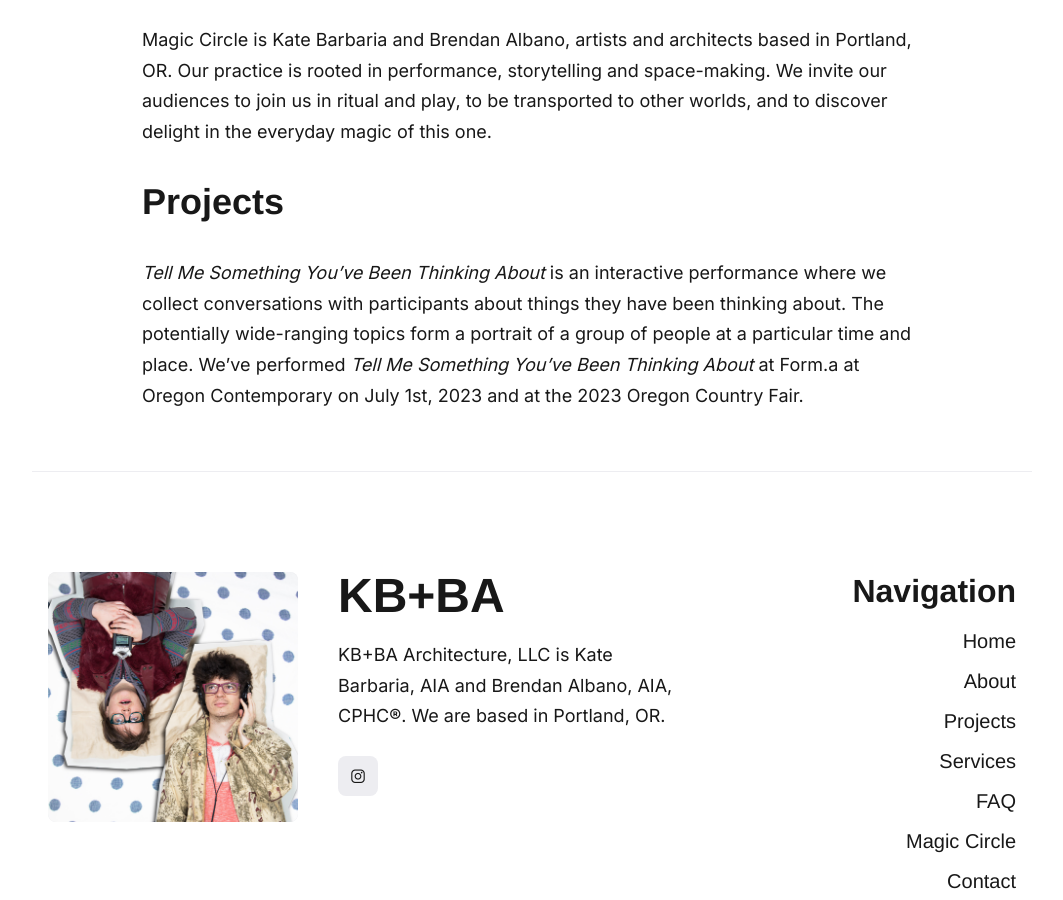
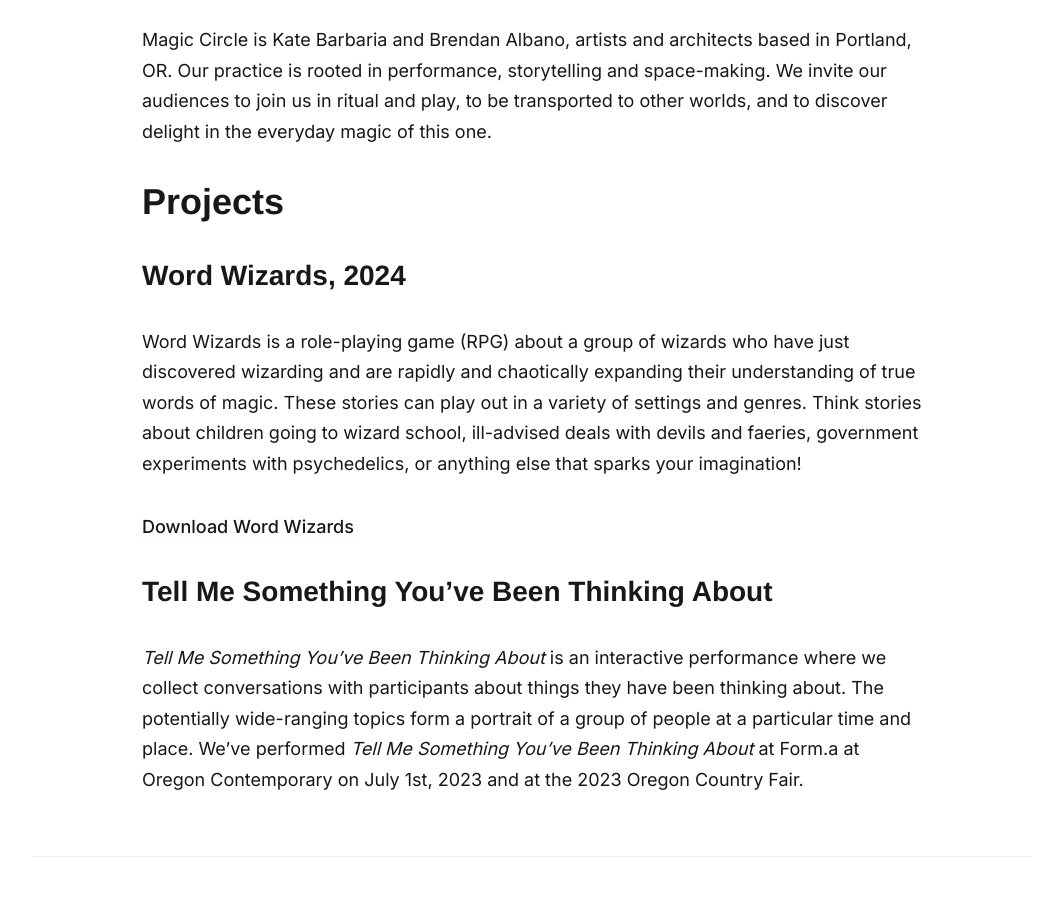
Before and after one commit to balbano/kb-ba.com, a Jekyll site: the page built from _pages/magic-circle.md, in a window 1280 px wide and 900 px high, scrolled down 883 px. Shown: the whole window, without its empty margins (108-1171 px from the left). Built offline with Jekyll 4.4.1, drawn with Linux system fonts in a browser that asks for light colours; nearby versions of some CDN libraries; some web fonts are replaced.

Commit message:
Adding Word Wizards, still needs link

```diff
--- a/_pages/magic-circle.md
+++ b/_pages/magic-circle.md
@@ -9,4 +9,12 @@ Magic Circle is Kate Barbaria and Brendan Albano, artists and architects based i
 
 # Projects
 
+## Word Wizards, 2024
+
+Word Wizards is a role-playing game (RPG) about a group of wizards who have just discovered wizarding and are rapidly and chaotically expanding their understanding of true words of magic. These stories can play out in a variety of settings and genres. Think stories about children going to wizard school, ill-advised deals with devils and faeries, government experiments with psychedelics, or anything else that sparks your imagination!
+
+[Download Word Wizards]()
+
+## Tell Me Something You've Been Thinking About
+
 *Tell Me Something You’ve Been Thinking About* is an interactive performance where we collect conversations with participants about things they have been thinking about. The potentially wide-ranging topics form a portrait of a group of people at a particular time and place. We've performed *Tell Me Something You’ve Been Thinking About* at Form.a at Oregon Contemporary on July 1st, 2023 and at the 2023 Oregon Country Fair.
```
Also changed, not shown: 1 other file.
